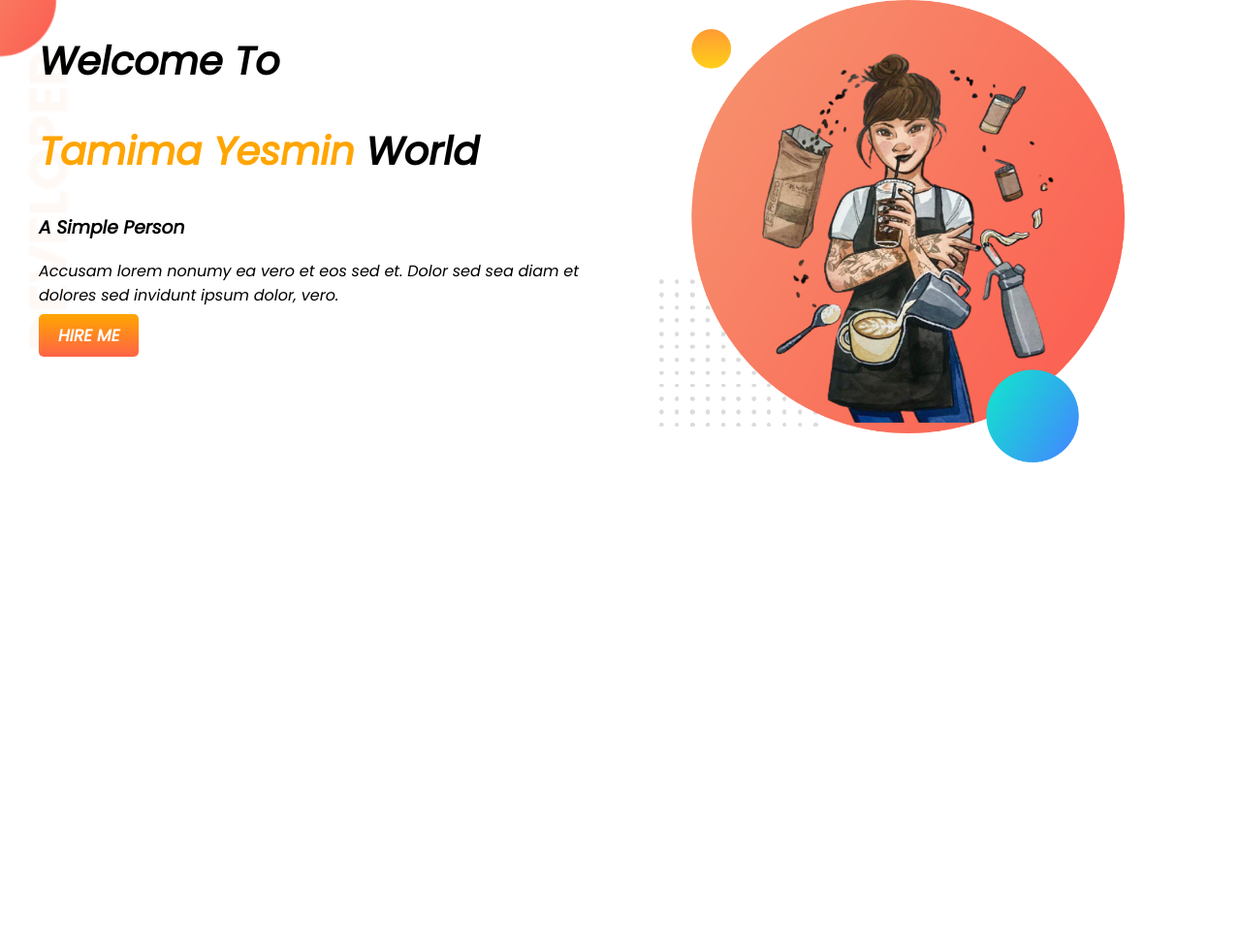
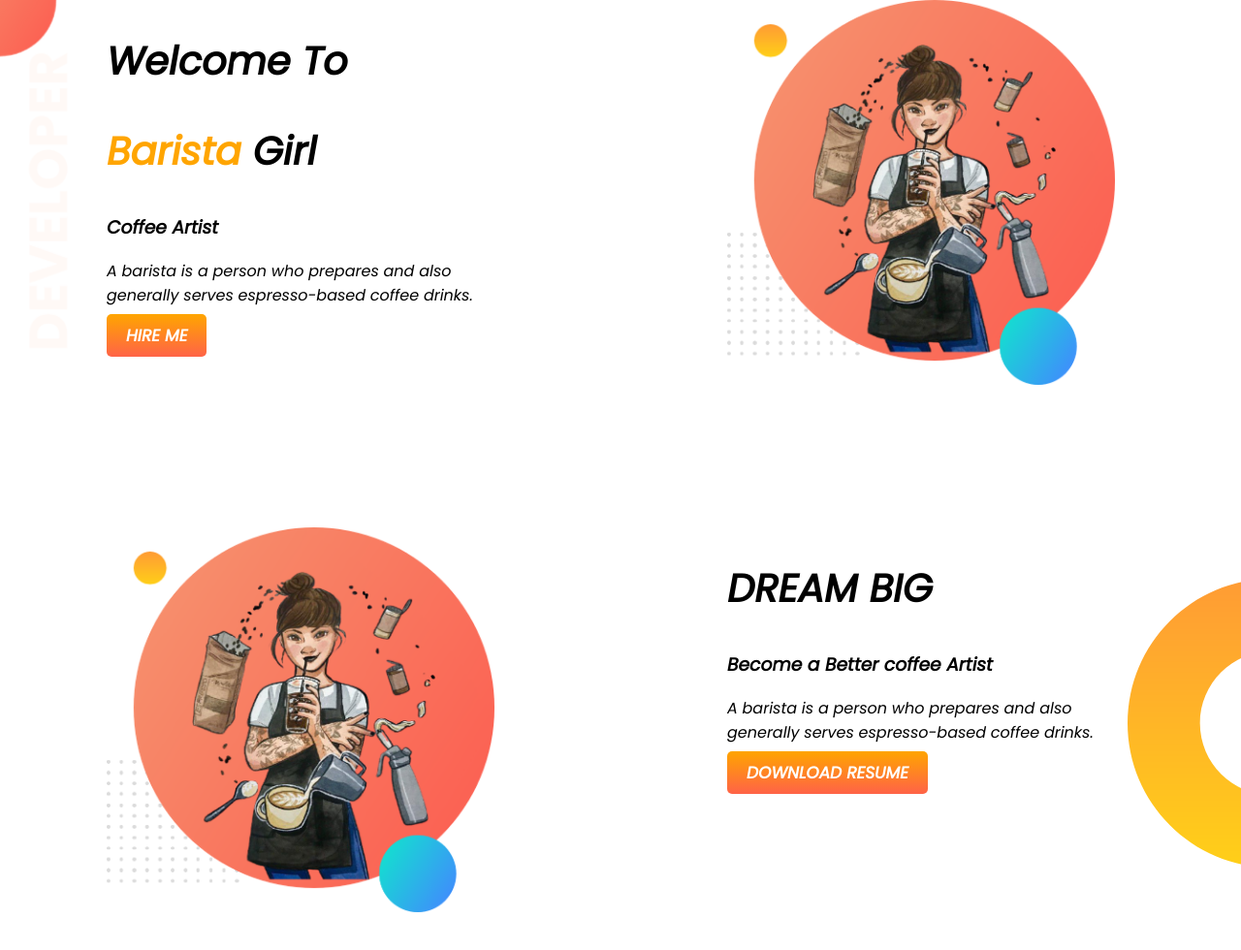
Before and after one commit to Tamima-yesmin/developer-portfolio, a plain HTML site: page index.html in a window 1280 px wide. Shown: the whole page at 97% size. Before the commit the page ends 800 px from the top, so only its background shows below. Drawn offline with Linux system fonts and the light colour scheme.

Commit message:
3rd commit

```diff
--- a/index.html
+++ b/index.html
@@ -19,11 +19,11 @@
     <section class="top-banner">
         <div class="half-width">
             <h1>Welcome To</h1>
-            <h1><span class="orange-color">Tamima Yesmin</span> World</h1>
-            <h3>A Simple Person </h3>
-            <p>Accusam lorem nonumy ea vero et eos sed et.
-                Dolor sed sea diam et dolores sed invidunt
-                ipsum dolor, vero.</p>
+            <h1><span class="orange-color">Barista</span> Girl</h1>
+            <h3>Coffee Artist </h3>
+            <p>A barista is a person who prepares
+                and also <br> generally serves
+                espresso-based coffee drinks.</p>
 
             <a class="link-button" target="_blank" href="https://www.youtube.com/">HIRE ME</a>
         </div>
@@ -32,6 +32,24 @@
             <img src="images/Barista.png" alt="">
         </div>
     </section>
+
+    <section class="dream-big">
+        <div class="half-width">
+            <img src="images/Barista.png" alt="">
+        </div>
+
+        <div class="half-width">
+            <h1>DREAM BIG</h1>
+            <h3>Become a Better coffee Artist </h3>
+
+            <p>A barista is a person who prepares
+                and also <br> generally serves
+                espresso-based coffee drinks.</p>
+
+            <a class="link-button" target="_blank" href="https://www.youtube.com/">DOWNLOAD RESUME</a>
+        </div>
+
+    </section>
 </body>
 
 </html>
--- a/style.css
+++ b/style.css
@@ -12,11 +12,13 @@ h1{
 }
 section{
     display:flex;
+    margin-bottom:140px;
 }
 
 .half-width{
     width:50%;
-     padding-left:40px;
+     padding-left:110px;
+     padding-right:30px;
 }
 
 .half-width img{
@@ -37,3 +39,9 @@ section{
     background-image: url(images/top-banner.png);
     background-repeat: no-repeat;
 }
+
+.dream-big{
+    background-image: url(images/dream-bg.png);
+    background-repeat: no-repeat;
+    background-position:right;
+}
```
Also changed, not shown: images/jhankar.png (deleted), images/jhankar2.png (deleted), 4 other files.
